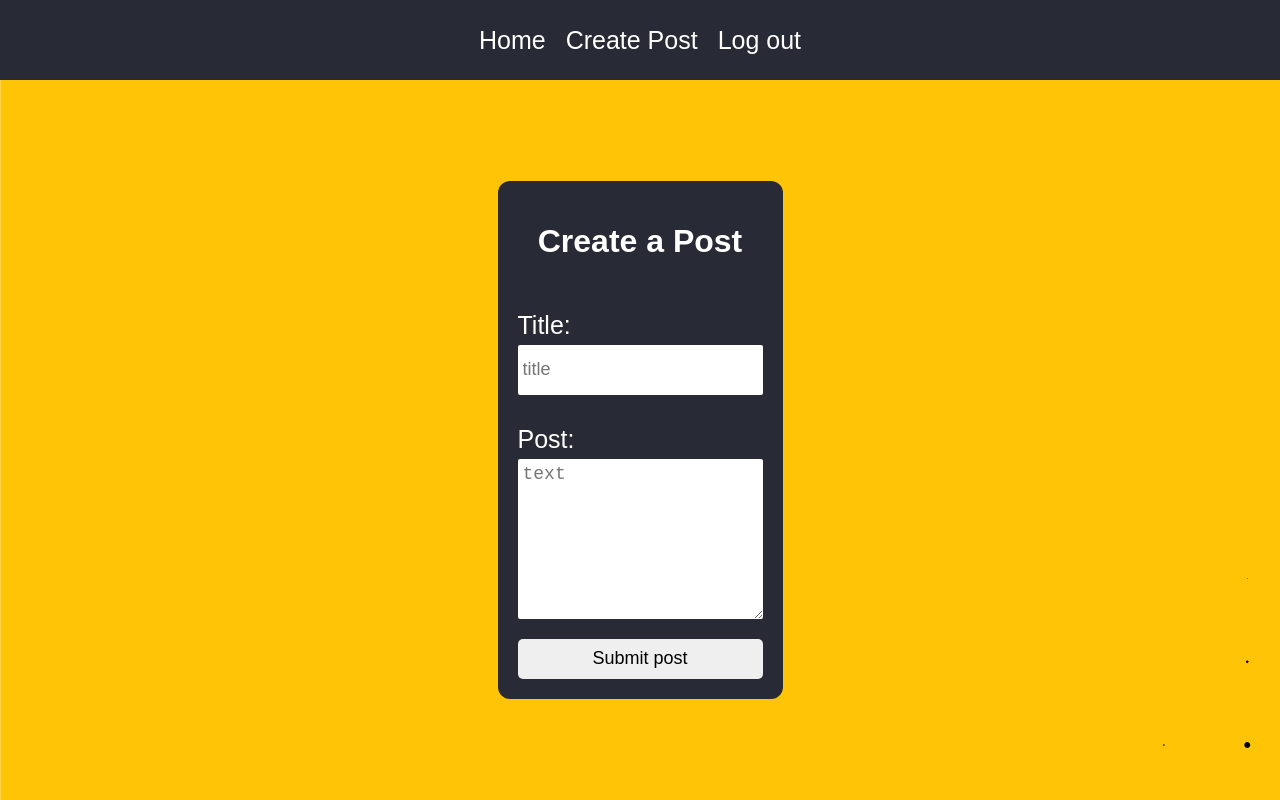
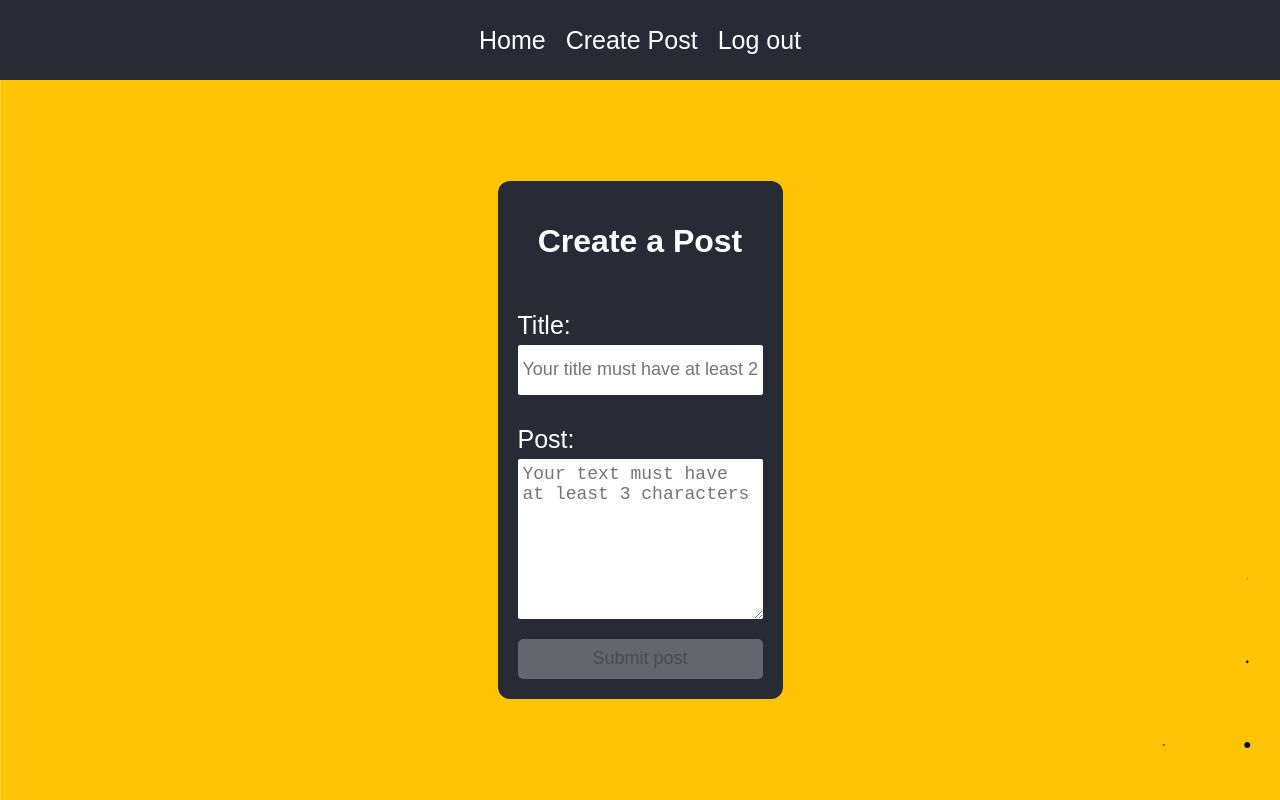
Before and after one commit to calopessoa/Blog-like-Jounal-with-Firestore, a React (Create React App) app in the folder frontend/: page /createpost in a window 1280 px wide. Built offline with nearby package versions, Linux system fonts and the light colour scheme; no server answers; sample sign-in values are in the browser's storage.

Commit message:
validation for title and post-text done: submit post button is under requirements

```diff
--- a/frontend/src/pages/CreatePost.tsx
+++ b/frontend/src/pages/CreatePost.tsx
@@ -1,5 +1,4 @@
 import  React, { useEffect, useState } from "react";
-// import { addDoc, collection } from 'firebase/firestore'
 import { auth } from "../firebase-config";
 import { useNavigate } from 'react-router-dom';
 import { postURL } from '../routes/routes';
@@ -9,8 +8,27 @@ import {AuthProps} from "../interface/AuthProps";
 function CreatePost({ isAuth }: AuthProps) {
   const [title, setTitle] = useState('');
   const [text, setText] = useState('');
+  const [disabled, setDisabled] = useState(true);
+  const navigate = useNavigate();
 
-  const navigate = useNavigate();
+  // prevents the user to hack the auth. requirement before creating a post;
+  useEffect(() => {
+    if (!isAuth) {
+      navigate("/login");
+    }
+  }, [isAuth, navigate]);
+
+  useEffect(() => {
+    const validatePost = () => {
+      const minNumber = 2;
+      if (title.length >= minNumber && text.length > minNumber) {
+        setDisabled(false);
+      } else {
+        setDisabled(true);
+      }
+    }
+    validatePost();
+    }, [title, text])
 
   const createPost = async () => {
     await axios.post(postURL, {
@@ -25,13 +43,6 @@ function CreatePost({ isAuth }: AuthProps) {
       .catch(error => console.log(error));
   }
 
-  // prevents the user to hack the auth. requirement before creating a post;
-  useEffect(() => {
-    if (!isAuth) {
-      navigate("/login");
-    }
-  }, [isAuth, navigate])
-
   return (
     <div className="createPostPage">
       <div className="cpContainer">
@@ -39,16 +50,22 @@ function CreatePost({ isAuth }: AuthProps) {
         <div className="inputGp">
           <label>Title:</label>
           <input
-            placeholder="title"
+            placeholder="Your title must have at least 2 characters"
             onChange={({ target: { value }}) => { setTitle(value) }} />
         </div>
         <div className="inputGp">
           <label>Post:</label>
           <textarea
-            placeholder="text"
+            placeholder="Your text must have at least 3 characters"
             onChange={({ target: { value }}) => { setText(value) }} />
         </div>
-        <button onClick={createPost} type="submit">Submit post</button>
+        <button
+          onClick={createPost}
+          type="submit"
+          disabled={disabled}
+        >
+          Submit post
+        </button>
       </div>
     </div>
   )
```
